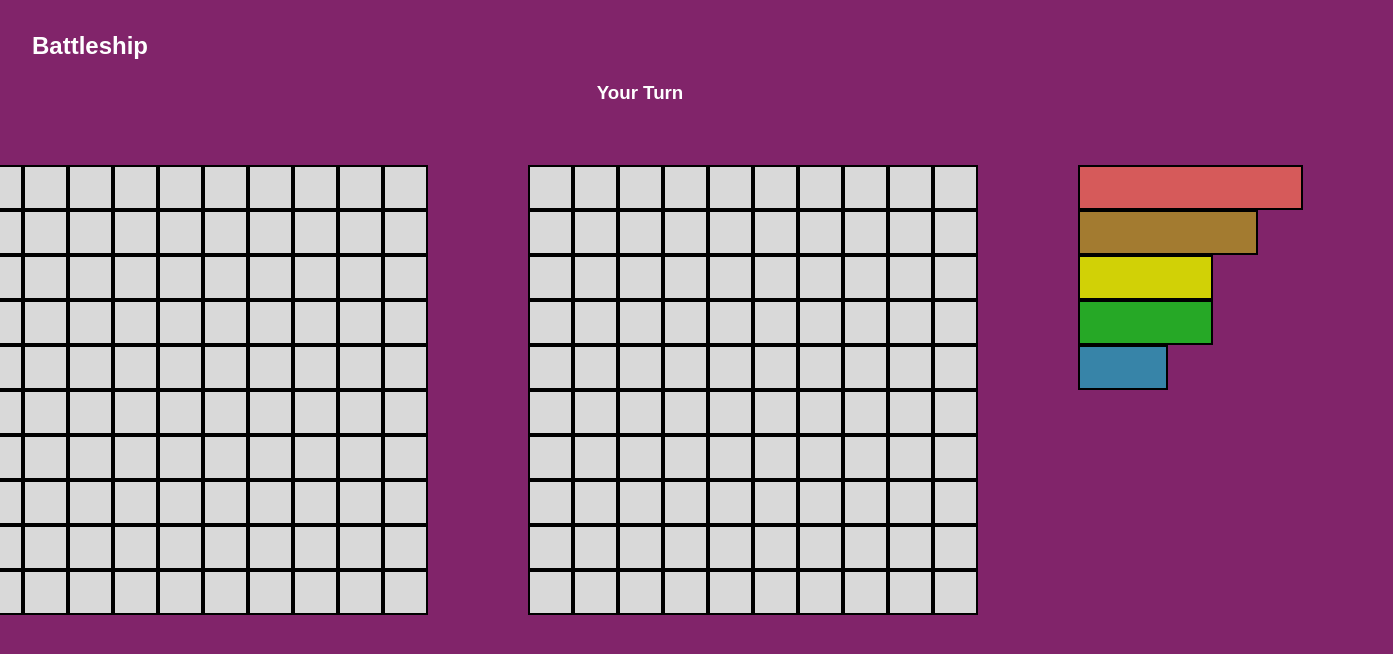
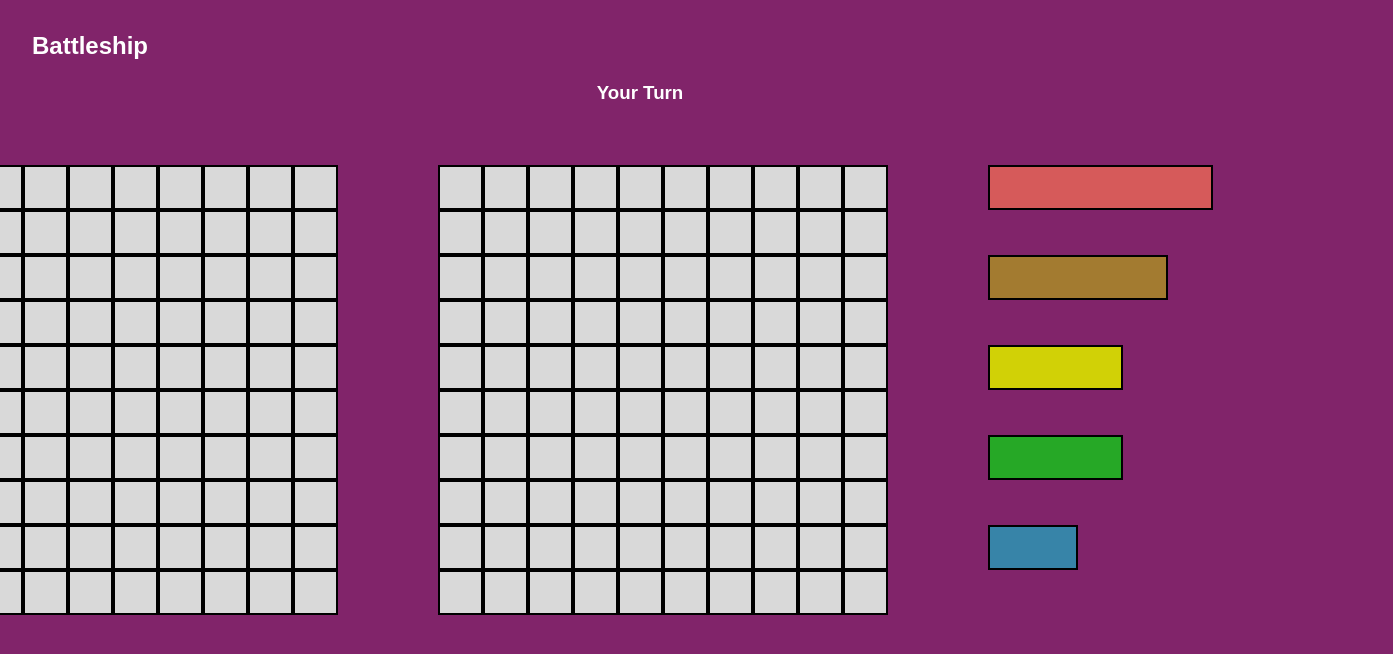
Before and after one commit to muscularmayo/battleship, a website with bundled scripts: page index.html in a window 1280 px wide. Both pictures are taken after a click on the button "Start Game". Shown: the whole page, 1393 px wide, since content can reach past the window. Built offline with nearby package versions, Linux system fonts and the light colour scheme.

Commit message:
made it draggable in a start to placement

```diff
--- a/app.js
+++ b/app.js
@@ -9,6 +9,7 @@ let shipName = '';
 
 const startBtn = document.querySelector('#start-button')
 const rotateBtn = document.querySelector('#rotate-button')
+const shipGrid = document.querySelector('.ship-container')
 startBtn.addEventListener('click', startGame)
 rotateBtn.addEventListener('click', rotateShip)
 let horizontalBoolean = true;
@@ -20,6 +21,8 @@ function startGame () {
   initiateComputerBoard();
   startBtn.classList.toggle('invisible')
   rotateBtn.classList.toggle('invisible')
+  shipGrid.classList.toggle('invisible')
+
 }
 
 function createBothGrids () {
@@ -111,6 +114,13 @@ function placeHumanShip (coords, horizontalBoolean, shipName) {
 
 }
 
+function onShipClick () {
+  const ship = this.id;
+  // output input constraints exceptions
+  // ultimate output:
+  //   the ship we have selected (id="shipname") is
+}
+
 function gameOver () {
   //fireworks and lock up both boards, bring back button but it says restart game
 }
--- a/index.html
+++ b/index.html
@@ -35,12 +35,12 @@
 
     </div>
     <div class="grid grid-computer"></div>
-    <div class=" ship-container">
-      <div id="carrier"></div>
-      <div id="battleship"></div>
-      <div id="cruiser"></div>
-      <div id="submarine"></div>
-      <div id="destroyer"></div>
+    <div class="ship-container" >
+      <div id="carrier" draggable="true"></div>
+      <div id="battleship" draggable="true"></div>
+      <div id="cruiser" draggable="true"></div>
+      <div id="submarine" draggable="true"></div>
+      <div id="destroyer" draggable="true"></div>
     </div>
   </div>
 
--- a/styles.css
+++ b/styles.css
@@ -58,14 +58,14 @@ body {
   border: 2px solid black;
 }
 
-.invisible {
-  display: none;
-}
-
 .ship-container {
   display: grid;
   grid-template-columns: repeat(5, 45px);
-  grid-template-rows: repeat(5, 45px);
+  grid-template-rows: repeat(9, 45px);
+}
+
+.invisible {
+  display: none;
 }
 
 .ship-container div {
@@ -87,32 +87,32 @@ body {
 #battleship {
   grid-column-start: 1;
   grid-column-end: 5;
-  grid-row-start: 2;
-  grid-row-end: 2;
+  grid-row-start: 3;
+  grid-row-end: 3;
   background-color: rgb(163, 123, 48);
 }
 
 #cruiser {
   grid-column-start: 1;
   grid-column-end: 4;
-  grid-row-start: 3;
-  grid-row-end: 3;
+  grid-row-start: 5;
+  grid-row-end: 5;
   background-color: rgb(209, 209, 6);
 }
 
 #submarine {
   grid-column-start: 1;
   grid-column-end: 4;
-  grid-row-start: 4;
-  grid-row-end: 4;
+  grid-row-start: 7;
+  grid-row-end: 7;
   background-color: rgb(38, 168, 38);
 }
 
 #destroyer {
   grid-column-start: 1;
   grid-column-end: 3;
-  grid-row-start: 5;
-  grid-row-end: 5;
+  grid-row-start: 9;
+  grid-row-end: 9;
   background-color: rgb(55, 132, 168);
 }
 
@@ -127,8 +127,8 @@ body {
 
   .ship-container {
     display: grid;
-    grid-template-columns: repeat(5, 25px);
-    grid-template-rows: repeat(5, 25px);
+    grid-template-columns: repeat(9, 25px);
+    grid-template-rows: repeat(9, 25px);
   }
 
   .container {
@@ -158,8 +158,8 @@ body {
 
   .ship-container {
     display: grid;
-    grid-template-columns: repeat(5, 30px);
-    grid-template-rows: repeat(5, 30px);
+    grid-template-columns: repeat(9, 30px);
+    grid-template-rows: repeat(9, 30px);
   }
 
   .container {
@@ -184,8 +184,8 @@ body {
 
   .ship-container {
     display: grid;
-    grid-template-columns: repeat(5, 30px);
-    grid-template-rows: repeat(5, 30px);
+    grid-template-columns: repeat(9, 30px);
+    grid-template-rows: repeat(9, 30px);
   }
 
   .container {
@@ -211,8 +211,8 @@ body {
 
   .ship-container {
     display: grid;
-    grid-template-columns: repeat(5, 45px);
-    grid-template-rows: repeat(5, 45px);
+    grid-template-columns: repeat(9, 45px);
+    grid-template-rows: repeat(9, 45px);
   }
 
   .container {
```
